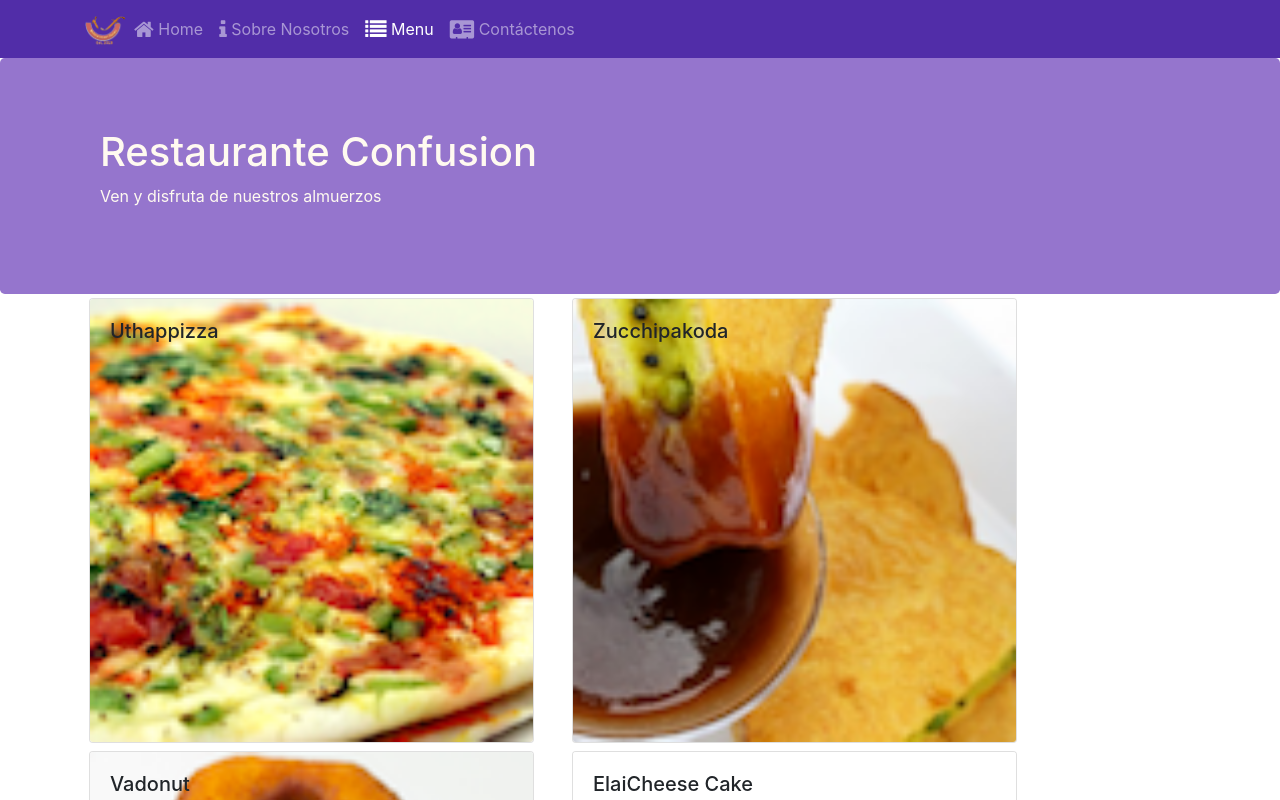
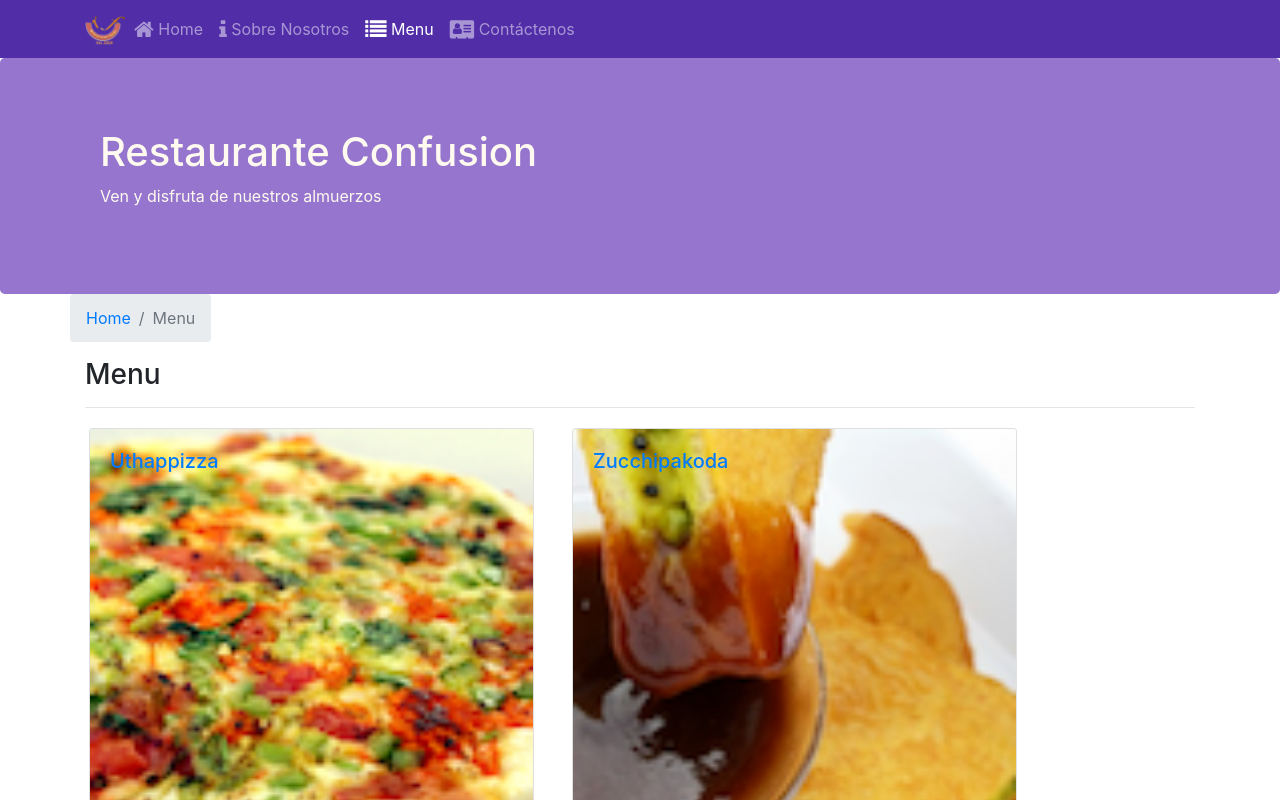
Before and after one commit to carlosguzmanbaquero/react, a React (Create React App) app in the folder confusion/: page /menu in a window 1280 px wide. Shown: the top 800 px of the page. Built offline with nearby package versions, Linux system fonts and the light colour scheme.

Commit message:
ajuste compoenente detalle

```diff
--- a/confusion/src/components/ContactComponent.js
+++ b/confusion/src/components/ContactComponent.js
@@ -1,8 +1,20 @@
 import React from 'react';
+import { Breadcrumb, BreadcrumbItem } from 'reactstrap';
+import { Link } from 'react-router-dom';
 
 function Contact(props) {
     return(
         <div className="container">
+            <div className="row">
+                <Breadcrumb>
+                    <BreadcrumbItem><Link to="/Home">Home</Link></BreadcrumbItem>
+                    <BreadcrumbItem active>Contactenos</BreadcrumbItem>
+                </Breadcrumb>
+                <div className="col-12">
+                    <h3>Contactenos</h3>
+                    <hr></hr>
+                </div>
+            </div>
             <div className="row row-content">
                 <div className="col-12">
                 <h3>Información de ubicación</h3>
--- a/confusion/src/components/DishdetailComponent.js
+++ b/confusion/src/components/DishdetailComponent.js
@@ -1,6 +1,6 @@
 import React from 'react';
-import { Card, CardImg, CardText, CardBody ,CardTitle } from 'reactstrap';
-
+import { Card, CardImg, CardText, CardBody ,CardTitle, Breadcrumb, BreadcrumbItem } from 'reactstrap';
+import { Link } from 'react-router-dom';
 
     function RenderDish({dish}){
         if(dish != null){
@@ -22,10 +22,10 @@
         }
     }
 
-    function RenderComments({dish}){
+    function RenderComments({comments}){
 
-        if(dish != null && dish.comments!=null){
-            const comments = dish.comments.map((comment) =>{
+        if(comments){
+            const commentsList = comments.map((comment) =>{
                 return (
                     <div key={comment.id}>
                         <CardBody>
@@ -40,7 +40,7 @@
                 <div className="col-12 col-md-5 m-1">
                     <Card>
                     <h4>Comments</h4>
-                    {comments}
+                    {commentsList}
                     </Card>
                 </div>
             );
@@ -57,12 +57,21 @@
         if(props.selectedDish){
             return (
                 <div>
-                    <center><h1>Dish Selected</h1></center>
                     <div className="container">
-                    <div className="row list-unstyled">
-                        <RenderDish dish={props.selectedDish}></RenderDish>
-                        <RenderComments dish={props.selectedDish}></RenderComments>
+                    <div className="row">
+                        <Breadcrumb>
+                            <BreadcrumbItem><Link to="/menu">Menu</Link></BreadcrumbItem>
+                            <BreadcrumbItem active>{props.selectedDish.name}</BreadcrumbItem>
+                        </Breadcrumb>
+                        <div className="col-12">
+                            <h3>{props.selectedDish.name}</h3>
+                            <hr></hr>
+                        </div>
                     </div>
+                        <div className="row list-unstyled">
+                            <RenderDish dish={props.selectedDish}></RenderDish>
+                            <RenderComments comments={props.comments}></RenderComments>
+                        </div>
                     </div>
                 </div>
             );
--- a/confusion/src/components/MainComponent.js
+++ b/confusion/src/components/MainComponent.js
@@ -5,6 +5,7 @@
 import { Component } from 'react';
 import Home from './HomeComponent'
 import Menu from './MenuComponent'
+import DishDetail from './DishdetailComponent'
 import Header from './HeaderComponent';
 import Footer from './Footer';
 import Contact from './ContactComponent';
@@ -33,12 +34,20 @@
       );
     }
 
+    const DishWithId = ({match}) => {
+      return(
+          <DishDetail selectedDish={this.state.dishes.filter((dish) => dish.id === parseInt(match.params.dishId,10))[0]}
+            comments={this.state.comments.filter((comment) => comment.dishId === parseInt(match.params.dishId,10))} />
+      );
+    };
+
     return (
       <div>
         <Header/>
           <Switch>
             <Route path="/home" component={HomePage}></Route>
             <Route exact path="/menu" component={()=> <Menu dishes={this.state.dishes}/> }></Route>
+            <Route exact path="/menu/:dishId" component={DishWithId}></Route>
             <Route exact path='/contactus' component={Contact}/>
             <Redirect to="/home"></Redirect>
           </Switch>
--- a/confusion/src/components/MenuComponent.js
+++ b/confusion/src/components/MenuComponent.js
@@ -1,14 +1,16 @@
 import React from 'react';
-import { Card, CardImg, CardImgOverlay, CardTitle } from 'reactstrap';
+import { Card, CardImg, CardImgOverlay, CardTitle, Breadcrumb, BreadcrumbItem } from 'reactstrap';
+import { Link } from 'react-router-dom';
 
-
-    function RenderMenuItem({dish, onClick}){
+    function RenderMenuItem({dish}){
         return (
-            <Card onClick={()=> onClick(dish.id)}>
-                <CardImg width="100%" src={dish.image} alt={dish.name} />
-                <CardImgOverlay>
-                    <CardTitle>{dish.name}</CardTitle>
-                </CardImgOverlay>
+            <Card>
+                <Link to={`/menu/${dish.id}`}>
+                    <CardImg width="100%" src={dish.image} alt={dish.name} />
+                    <CardImgOverlay>
+                        <CardTitle>{dish.name}</CardTitle>
+                    </CardImgOverlay>
+                </Link>
             </Card>
         );
     }
@@ -17,13 +19,23 @@
         const menu = props.dishes.map((dish) =>{
             return (
                 <div key={dish.id} className="col-12 col-md-5 m-1">
-                    <RenderMenuItem dish={dish} onClick={props.onClick}></RenderMenuItem>
+                    <RenderMenuItem dish={dish}></RenderMenuItem>
                 </div>
             );
         });
 
         return (
             <div className="container">
+                <div className="row">
+                    <Breadcrumb>
+                        <BreadcrumbItem><Link to="/home">Home</Link></BreadcrumbItem>
+                        <BreadcrumbItem active>Menu</BreadcrumbItem>
+                    </Breadcrumb>
+                    <div className="col-12">
+                        <h3>Menu</h3>
+                        <hr></hr>
+                    </div>
+                </div>
                 <div className="row">
                     {menu}
                 </div>
```
